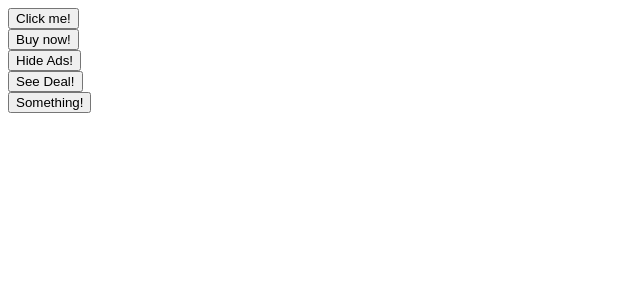
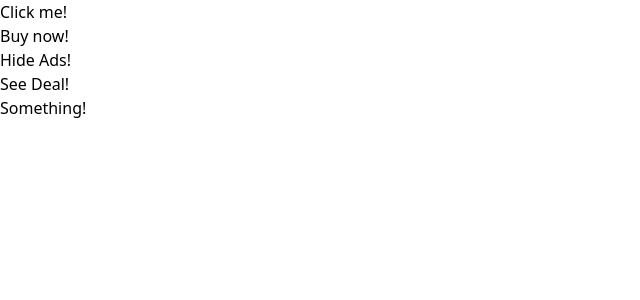
Before and after one commit to Atman-Shah/Modern-React-with-Redux, a React (Create React App) app in the folder 6. comps/: page / in a window 1280 px wide. Shown: the top 300 px of the page, without its empty margins (0-640 px from the left). Built offline with nearby package versions, Linux system fonts and the light colour scheme.

Commit message:
161th Video -  Installing Tailwind

```diff
--- a/6. comps/package.json
+++ b/6. comps/package.json
@@ -35,5 +35,8 @@
       "last 1 firefox version",
       "last 1 safari version"
     ]
+  },
+  "devDependencies": {
+    "tailwindcss": "^3.3.2"
   }
 }
--- /dev/null
+++ b/6. comps/src/index.css
@@ -0,0 +1,3 @@
+@tailwind base;
+@tailwind components;
+@tailwind utilities;
--- a/6. comps/src/index.js
+++ b/6. comps/src/index.js
@@ -1,3 +1,4 @@
+import "./index.css";
 import React from "react";
 import ReactDOM from "react-dom/client";
 import App from "./App";
--- /dev/null
+++ b/6. comps/tailwind.config.js
@@ -0,0 +1,10 @@
+/** @type {import('tailwindcss').Config} */
+module.exports = {
+  content: [
+    "./src/**/*.{js,jsx,ts,tsx}",
+  ],
+  theme: {
+    extend: {},
+  },
+  plugins: [],
+}
```
Also changed, not shown: 1 other file (tests, documents, lock files or other folders).
